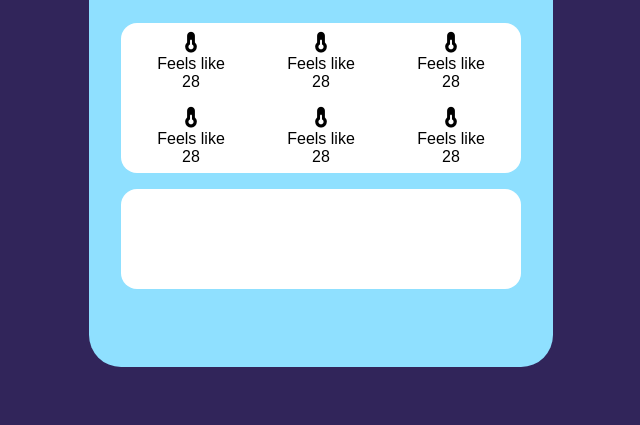
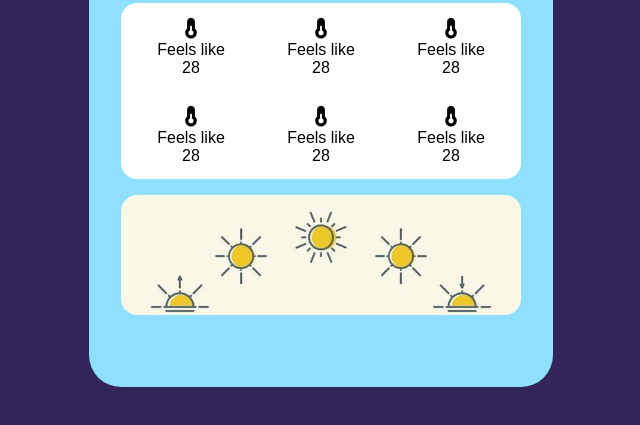
Before and after one commit to adnan-sami-007/Weather-App, a plain HTML site: page index.html in a window 1280 px wide. Shown: the part 353-778 px from the top of the page, without its empty margins (319-959 px from the left). Drawn offline with Linux system fonts and the light colour scheme.

Commit message:
added bg pic

```diff
--- a/style.css
+++ b/style.css
@@ -13,7 +13,7 @@ body {
 }
 .mainContainer {
   background-color: #8fe0ff;
-  height: 80vh;
+  height: 85vh;
   width: 29rem;
   border-radius: 2rem;
   display: flex;
@@ -76,7 +76,7 @@ body {
 
 
 .infoContainer {
-  height: 150px;
+  height: 11rem;
   /* width: 100%; */
   background-color: #fff;
   margin: 0 2rem 0 2rem;
@@ -88,10 +88,8 @@ body {
   flex-wrap: wrap;
 }
 .box {
-  height: 70px;
-  width: 120px;
-  /* background-color: blue; */
-  /* border: 1px solid black; */
+  height: 4.4rem;
+  width: 7.5rem;
   display: flex;
   flex-direction: column;
   justify-content: center;
@@ -107,9 +105,11 @@ body {
 
 
 .sunInfoContainer {
-  height: 100px;
+  height: 7.5rem;
   background-color: #fff;
   margin: 0 2rem 0 2rem;
   border-radius: 1rem;
   margin-top: 1rem;
+  background-image: url(images/pic.jpg);
+  background-size: cover;
 }
```
Also changed, not shown: images/pic.jpg (added).
